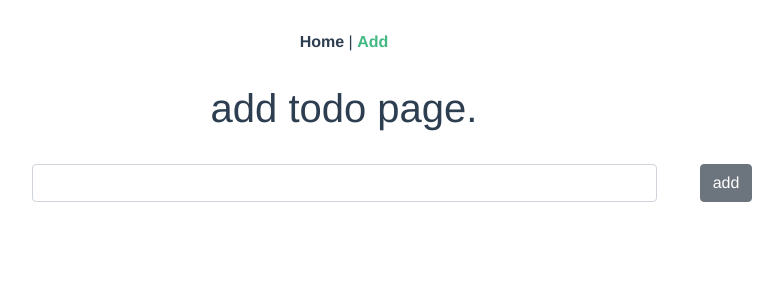
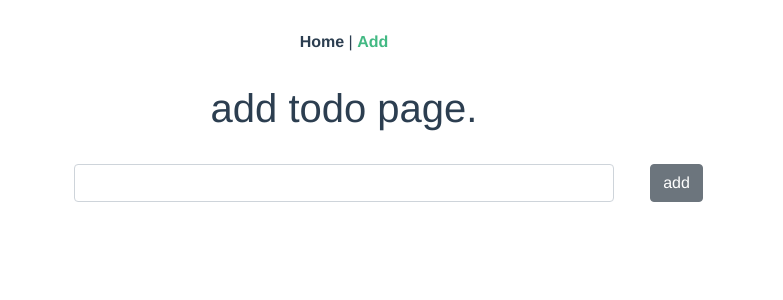
Before and after one commit to igsr5/vue-todo, a Vue app: page /add in a window 1280 px wide. Shown: the top 300 px of the page, without its empty margins (296-1079 px from the left). Built offline with nearby package versions, Linux system fonts and the light colour scheme.

Commit message:
update router

```diff
--- a/src/App.vue
+++ b/src/App.vue
@@ -4,7 +4,9 @@
       <router-link to="/">Home</router-link> |
       <router-link to="/add">Add</router-link>
     </div>
+    <b-container>
     <router-view/>
+    </b-container>
   </div>
 </template>
 
--- a/src/router/index.js
+++ b/src/router/index.js
@@ -1,6 +1,7 @@
 import Vue from 'vue'
 import VueRouter from 'vue-router'
 import Home from '../views/Home.vue'
+import Add from '../views/Add.vue'
 
 Vue.use(VueRouter)
 
@@ -13,10 +14,7 @@ const routes = [
   {
     path: '/add',
     name: 'add',
-    // route level code-splitting
-    // this generates a separate chunk (about.[hash].js) for this route
-    // which is lazy-loaded when the route is visited.
-    component: () => import(/* webpackChunkName: "about" */ '../views/Add.vue')
+    component: Add,
   }
 ]
 
--- a/src/views/Add.vue
+++ b/src/views/Add.vue
@@ -13,3 +13,9 @@
     </b-form-group>
   </div>
 </template>
+
+<script>
+export default {
+    name: 'Add',
+}
+</script>
```
